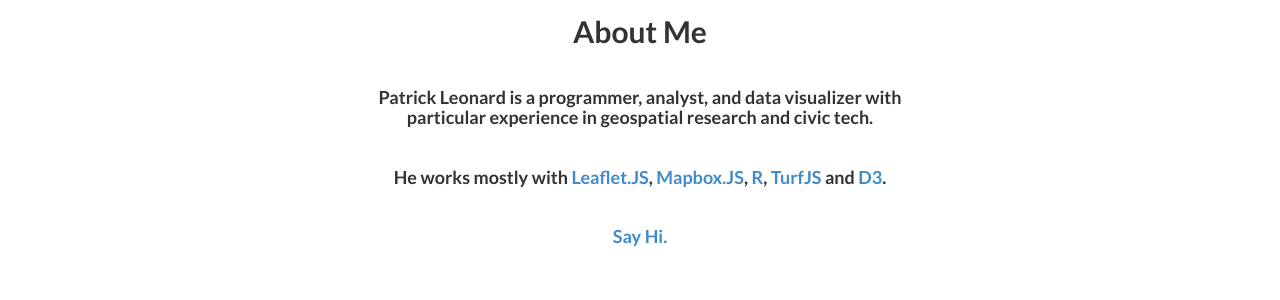
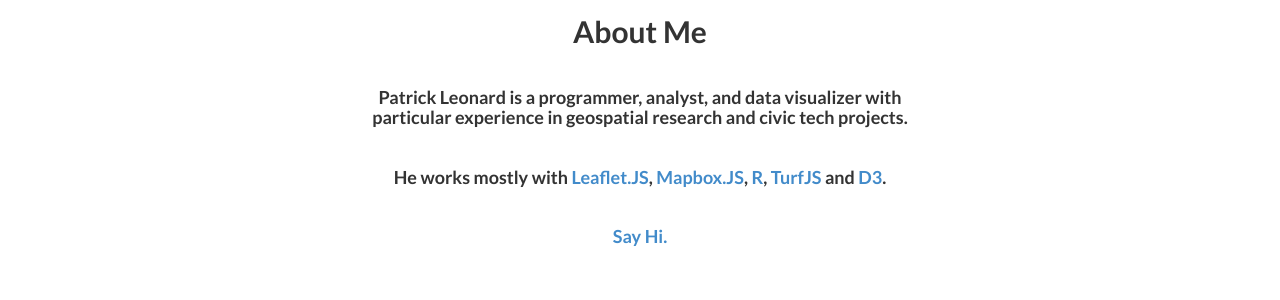
Before and after one commit to pjleonard37/pjleonard37.github.io, a Jekyll site: the page built from index.html, in a window 1280 px wide and 900 px high, scrolled down 635 px. Shown: the part 174-474 px from the top of the window. Built offline with Jekyll 4.4.1, drawn with Linux system fonts in a browser that asks for light colours.

```diff
--- a/_includes/about.html
+++ b/_includes/about.html
@@ -6,11 +6,11 @@
                 <br/>
                 <h2>About Me</h2>
                 <br/>
-                <h4>Patrick Leonard is a programmer, analyst, and data visualizer with particular experience in geospatial research and civic tech.</h4>
+                <h4>Patrick Leonard is a programmer, analyst, and data visualizer with particular experience in geospatial research and civic tech projects.</h4>
                 <br/>
                 <h4>He works mostly with <a href="http://leafletjs.com/">Leaflet.JS</a>, <a href="https://www.mapbox.com/mapbox.js/api/v3.0.1/">Mapbox.JS</a>, <a href="https://www.r-project.org/">R</a>, <a href="http://turfjs.org/">TurfJS</a> and <a href="https://d3js.org/">D3</a>.</h4>
                 <br/>
-                <h4><a href="mailto:me@patrick-leonard.com">Say Hi.</a></h4>
+                <h4><a href="mailto:me@patrick-leonard.com">Say Hi.</a></h5>
                 <br/>
               </div>
         </div>
```
